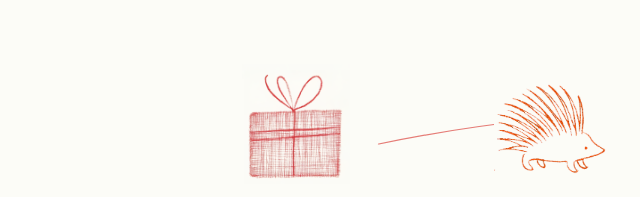
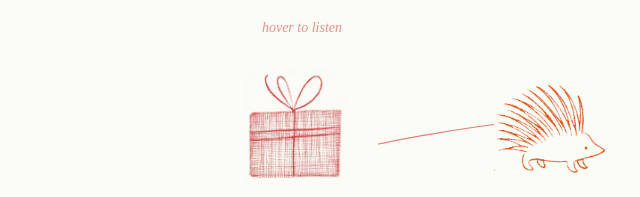
Before and after one commit to svetlanadubkova/subtext, a plain HTML site: page index.html in a window 1280 px wide. Both pictures are taken after a click on the element 640 px from the left and 400 px from the top of the page. Shown: the top 197 px of the page, 338-978 px from the left. Drawn offline with Linux system fonts and the light colour scheme.

Commit message:
new hover sign

```diff
--- a/index.html
+++ b/index.html
@@ -76,6 +76,33 @@
 
         .concept-item:hover .play-button {
             display: flex;
+        }
+
+        /* Subtle hover hint */
+        .hover-hint {
+            position: absolute;
+            top: 20px;
+            left: 50%;
+            transform: translateX(-50%);
+            font-size: 14px;
+            color: #dc4741;
+            opacity: 0.6;
+            font-style: italic;
+            font-family: 'Times New Roman', serif;
+            z-index: 15;
+            animation: gentleFade 4s ease-in-out infinite;
+            pointer-events: none;
+        }
+
+        @keyframes gentleFade {
+            0%, 100% { opacity: 0.6; }
+            50% { opacity: 0.3; }
+        }
+
+        /* Hide hint after user starts interacting */
+        .container.interacted .hover-hint {
+            opacity: 0;
+            transition: opacity 1s ease-out;
         }
 
         /* Exact positioning based on the illustration */
@@ -171,7 +198,7 @@
             height: 100px;
         }
 
-        /* NEW: Signature - lower right corner */
+        /* Signature - your updated positioning */
         .signature {
             position: absolute;
             bottom: 20px;
@@ -246,6 +273,9 @@
 </head>
 <body>
     <div class="container">
+        <!-- Subtle hover hint -->
+        <div class="hover-hint">hover to listen</div>
+
         <!-- SVG for connecting lines - FIXED all missing lines -->
         <svg class="connections-svg" width="100%" height="100%" viewBox="0 0 100 100" preserveAspectRatio="none">
             <!-- Gift to SUBTEXT - thinner -->
@@ -345,7 +375,7 @@
             <button class="play-button">▶</button>
         </div>
 
-        <!-- NEW: Signature in lower right corner -->
+        <!-- Signature -->
         <div class="signature">
             <img src="signature.png" alt="With love, from charles to pilgrim guy">
         </div>
@@ -356,16 +386,24 @@
             constructor() {
                 this.currentAudio = null;
                 this.currentButton = null;
+                this.hasInteracted = false;
                 this.init();
             }
 
             init() {
                 const playButtons = document.querySelectorAll('.play-button');
+                const container = document.querySelector('.container');
 
                 // Play button clicks
                 playButtons.forEach(button => {
                     button.addEventListener('click', (e) => {
                         e.stopPropagation();
+
+                        // Mark as interacted to hide hint
+                        if (!this.hasInteracted) {
+                            this.hasInteracted = true;
+                            container.classList.add('interacted');
+                        }
 
                         // If this button is already playing, pause it
                         if (this.currentButton === button && this.currentAudio && !this.currentAudio.paused) {
@@ -383,6 +421,16 @@
                         const item = button.parentElement;
                         const audioFile = item.dataset.audio;
                         this.playAudio(audioFile, button);
+                    });
+                });
+
+                // Also hide hint on first hover
+                document.querySelectorAll('.concept-item').forEach(item => {
+                    item.addEventListener('mouseenter', () => {
+                        if (!this.hasInteracted) {
+                            this.hasInteracted = true;
+                            container.classList.add('interacted');
+                        }
                     });
                 });
             }
```
